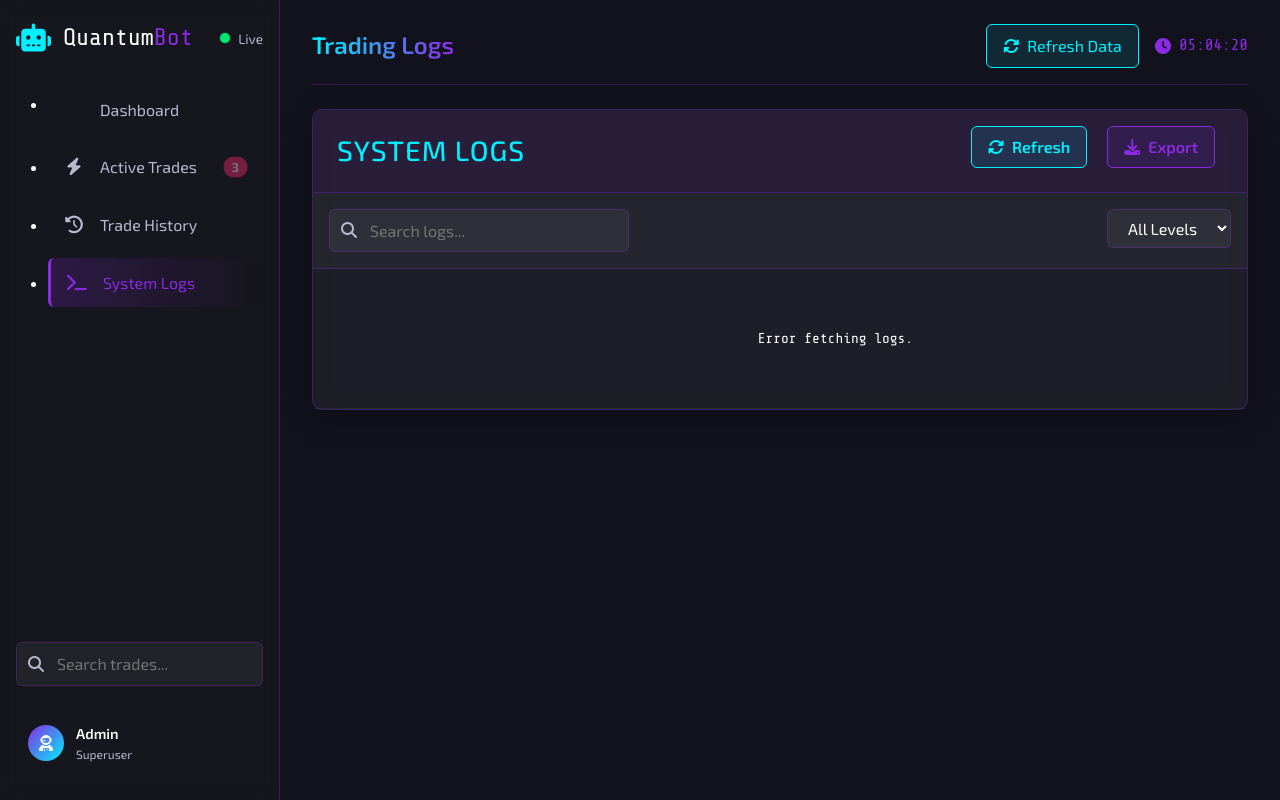
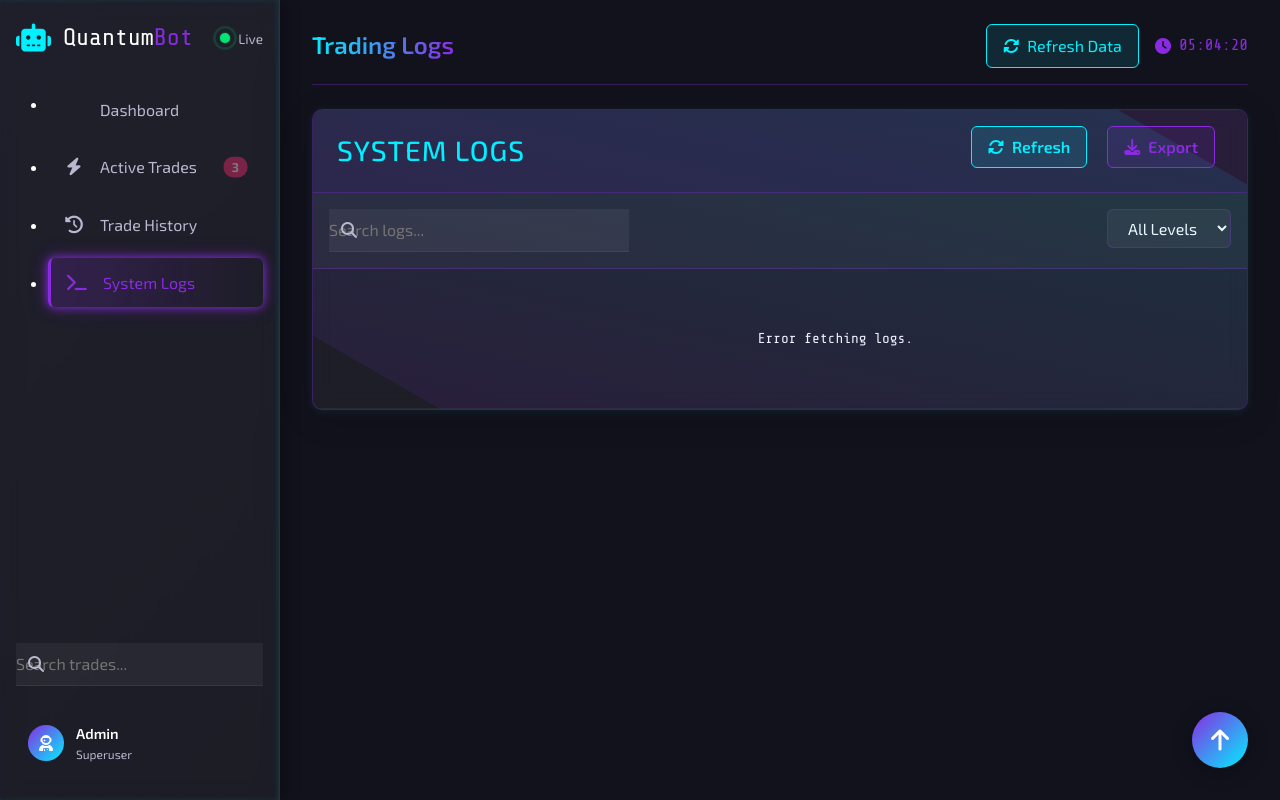
Before and after one commit to reyazk08/Dashboard, a Flask app: page /logs in a window 1280 px wide. Run offline with Flask 2, Linux system fonts and the light colour scheme.

Commit message:
visual enhancements

```diff
--- a/static/css/styles.css
+++ b/static/css/styles.css
@@ -15,16 +15,26 @@
     --warning: #ff9100;
     --danger: #ff5252;
     --info: #00b0ff;
+    --transition-base: all 0.4s cubic-bezier(0.16, 1, 0.3, 1);
 }
 
 body.dark-theme {
-    background-color: var(--primary-bg);
+    background: linear-gradient(-45deg, #0a0a12, #12121d, #1a1a2e, #2a2a3b);
+    background-size: 400% 400%;
     color: var(--text-primary);
     font-family: 'Exo 2', sans-serif;
     line-height: 1.6;
     margin: 0;
     padding: 0;
     min-height: 100vh;
+    animation: gradientBG 15s ease infinite;
+    transition: var(--transition-base);
+}
+
+@keyframes gradientBG {
+    0% { background-position: 0% 50%; }
+    50% { background-position: 100% 50%; }
+    100% { background-position: 0% 50%; }
 }
 
 /* ===== LAYOUT & STRUCTURE ===== */
@@ -42,7 +52,9 @@
     padding: 1.5rem 1rem;
     display: flex;
     flex-direction: column;
-    transition: all 0.3s ease;
+    transition: var(--transition-base);
+    box-shadow: 5px 0 15px rgba(0, 0, 0, 0.3),
+                -2px 0 5px rgba(0, 240, 255, 0.1) inset;
 }
 
 .main-content {
@@ -109,6 +138,24 @@
     animation: pulse 1.5s infinite;
 }
 
+.status-indicator::after {
+    content: '';
+    position: absolute;
+    top: -5px;
+    left: -5px;
+    right: -5px;
+    bottom: -5px;
+    border-radius: 50%;
+    border: 2px solid var(--success);
+    animation: pulseRing 2s infinite;
+    opacity: 0;
+}
+
+@keyframes pulseRing {
+    0% { transform: scale(0.8); opacity: 0.5; }
+    80%, 100% { transform: scale(1.4); opacity: 0; }
+}
+
 .status-text {
     font-size: 0.85rem;
     color: var(--text-secondary);
@@ -149,6 +201,8 @@
     background: linear-gradient(90deg, rgba(138, 43, 226, 0.2), transparent);
     color: var(--accent-purple);
     border-left: 3px solid var(--accent-purple);
+    box-shadow: 0 0 10px var(--accent-purple),
+                0 0 20px rgba(138, 43, 226, 0.3);
 }
 
 .pulse-badge {
@@ -182,16 +236,18 @@
     width: 100%;
     padding: 0.5rem 1rem 0.5rem 2.5rem;
     background: rgba(255, 255, 255, 0.05);
-    border: 1px solid var(--border-color);
-    border-radius: 6px;
+    border: none;
+    border-bottom: 1px solid var(--border-color);
     color: var(--text-primary);
-    transition: all 0.3s ease;
+    transition: var(--transition-base);
+    border-radius: 0;
+    padding-left: 0;
 }
 
 .search-input:focus {
     outline: none;
-    border-color: var(--accent-cyan);
-    box-shadow: 0 0 0 2px rgba(0, 240, 255, 0.2);
+    border-bottom-color: var(--accent-cyan);
+    box-shadow: 0 1px 0 0 var(--accent-cyan);
 }
 
 .user-profile {
@@ -294,20 +342,43 @@
     color: var(--accent-purple);
 }
 
-/* ===== CARD COMPONENTS ===== */
+/* ===== CARDS ===== */
 .card {
     background: var(--card-bg);
     border: 1px solid var(--border-color);
     border-radius: 10px;
     backdrop-filter: blur(5px);
     -webkit-backdrop-filter: blur(5px);
-    box-shadow: 0 8px 32px rgba(0, 0, 0, 0.2);
-    transition: transform 0.3s ease, box-shadow 0.3s ease;
+    box-shadow: 0 8px 32px rgba(0, 0, 0, 0.2),
+                0 2px 8px rgba(0, 240, 255, 0.1);
+    transition: var(--transition-base);
     margin-bottom: 1.5rem;
+    position: relative;
+    overflow: hidden;
+    transform-style: preserve-3d;
+    transform: perspective(1000px);
+}
+
+.card::before {
+    content: '';
+    position: absolute;
+    top: -50%;
+    left: -50%;
+    width: 200%;
+    height: 200%;
+    background: linear-gradient(
+        to bottom right,
+        rgba(0, 240, 255, 0) 0%,
+        rgba(0, 240, 255, 0.1) 30%,
+        rgba(138, 43, 226, 0.1) 70%,
+        rgba(138, 43, 226, 0) 100%
+    );
+    transform: rotate(30deg);
+    pointer-events: none;
 }
 
 .card:hover {
-    transform: translateY(-5px);
+    transform: perspective(1000px) rotateX(5deg) translateY(-5px);
     box-shadow: 0 12px 40px rgba(0, 0, 0, 0.3);
 }
 
@@ -321,6 +392,7 @@
     letter-spacing: 1px;
     padding: 1rem 1.5rem;
     border-radius: 10px 10px 0 0 !important;
+    transform: translateZ(20px);
 }
 
 .card-body {
@@ -908,16 +961,26 @@
     width: 100%;
     padding: 0.5rem 1rem 0.5rem 2.5rem;
     background: rgba(255, 255, 255, 0.05);
-    border: 1px solid var(--border-color);
-    border-radius: 6px;
+    border: none;
+    border-bottom: 1px solid var(--border-color);
     color: var(--text-primary);
-    transition: all 0.3s ease;
+    transition: var(--transition-base);
+    border-radius: 0;
+    padding-left: 0;
 }
 
 .log-search-input:focus {
     outline: none;
-    border-color: var(--accent-cyan);
-    box-shadow: 0 0 0 2px rgba(0, 240, 255, 0.2);
+    border-bottom-color: var(--accent-cyan);
+    box-shadow: 0 1px 0 0 var(--accent-cyan);
+}
+
+.log-level-filter {
+    padding: 0.5rem 1rem;
+    background: rgba(255, 255, 255, 0.05);
+    border: 1px solid var(--border-color);
+    border-radius: 6px;
+    color: var(--text-primary);
 }
 
 .log-content {
@@ -1217,6 +1280,73 @@
     gap: 0.5rem;
 }
 
+/* ===== FLOATING ACTION BUTTON ===== */
+.fab {
+    position: fixed;
+    bottom: 2rem;
+    right: 2rem;
+    z-index: 100;
+}
+
+.btn-fab {
+    width: 56px;
+    height: 56px;
+    border-radius: 50%;
+    background: linear-gradient(135deg, var(--accent-purple), var(--accent-cyan));
+    color: white;
+    border: none;
+    box-shadow: 0 4px 20px rgba(0, 0, 0, 0.3);
+    transition: var(--transition-base);
+    display: flex;
+    align-items: center;
+    justify-content: center;
+    font-size: 1.5rem;
+}
+
+.btn-fab:hover {
+    transform: scale(1.1) rotate(90deg);
+    box-shadow: 0 6px 25px rgba(138, 43, 226, 0.4);
+}
+
+/* ===== PARTICLES BACKGROUND ===== */
+.particles {
+    position: fixed;
+    top: 0;
+    left: 0;
+    width: 100%;
+    height: 100%;
+    pointer-events: none;
+    background-image: radial-gradient(
+        1px 1px at 20px 30px,
+        var(--accent-cyan),
+        transparent
+    );
+    background-size: 40px 40px;
+    animation: particlesMove 100s linear infinite;
+    opacity: 0.2;
+    z-index: -1;
+}
+
+@keyframes particlesMove {
+    from { background-position: 0 0; }
+    to { background-position: 100% 100%; }
+}
+
+/* ===== CUSTOM SCROLLBARS ===== */
+::-webkit-scrollbar {
+    width: 8px;
+    height: 8px;
+}
+
+::-webkit-scrollbar-thumb {
+    background: var(--accent-purple);
+    border-radius: 4px;
+}
+
+::-webkit-scrollbar-track {
+    background: rgba(255, 255, 255, 0.05);
+}
+
 /* ===== ANIMATIONS ===== */
 @keyframes pulse {
     0% {
--- a/static/js/scripts.js
+++ b/static/js/scripts.js
@@ -1,15 +1,75 @@
-// This file contains optional JavaScript for interactivity, such as auto-refreshing the homepage every 30 seconds.
+document.addEventListener('DOMContentLoaded', function() {
+    // Enhanced chart initialization
+    if (typeof performanceChart !== 'undefined') {
+        performanceChart.options = {
+            ...performanceChart.options,
+            elements: {
+                line: {
+                    tension: 0.3
+                },
+                point: {
+                    radius: 0,
+                    hoverRadius: 6,
+                    backgroundColor: 'rgba(0, 240, 255, 1)',
+                    borderWidth: 2
+                }
+            },
+            plugins: {
+                legend: {
+                    labels: {
+                        color: '#e0e0e0',
+                        font: {
+                            family: "'Exo 2', sans-serif"
+                        }
+                    }
+                },
+                tooltip: {
+                    backgroundColor: 'rgba(30, 30, 47, 0.9)',
+                    titleColor: '#ffffff',
+                    bodyColor: '#e0e0e0',
+                    borderColor: 'rgba(138, 43, 226, 0.5)',
+                    borderWidth: 1
+                }
+            },
+            scales: {
+                x: {
+                    grid: {
+                        color: 'rgba(255, 255, 255, 0.05)'
+                    },
+                    ticks: {
+                        color: '#b8b8d1'
+                    }
+                },
+                y: {
+                    grid: {
+                        color: 'rgba(255, 255, 255, 0.05)'
+                    },
+                    ticks: {
+                        color: '#b8b8d1'
+                    }
+                }
+            }
+        };
+        performanceChart.update();
+    }
 
-function refreshData() {
-    fetch('/')
-        .then(response => response.text())
-        .then(data => {
-            document.open();
-            document.write(data);
-            document.close();
-        })
-        .catch(error => console.error('Error fetching data:', error));
-}
+    // Table row hover effects
+    document.querySelectorAll('.table-dark tr').forEach(row => {
+        row.addEventListener('mouseenter', function() {
+            this.style.transform = 'translateX(4px)';
+        });
+        row.addEventListener('mouseleave', function() {
+            this.style.transform = '';
+        });
+    });
 
-// Set interval to refresh the homepage every 30 seconds
-setInterval(refreshData, 30000);
+    // Chart period switcher
+    document.querySelectorAll('.btn-chart').forEach(btn => {
+        btn.addEventListener('click', function() {
+            document.querySelectorAll('.btn-chart').forEach(b => b.classList.remove('active'));
+            this.classList.add('active');
+            // Here you would typically fetch new data for the selected period
+            console.log('Selected period:', this.dataset.period);
+        });
+    });
+});
--- a/templates/base.html
+++ b/templates/base.html
@@ -16,7 +16,8 @@
     <script src="https://cdn.jsdelivr.net/npm/chart.js"></script>
 </head>
 <body class="dark-theme">
-    <!-- Dashboard Wrapper -->
+    <div class="particles"></div>
+
     <div class="dashboard-wrapper">
         <!-- Sidebar -->
         <aside class="glass-sidebar">
@@ -36,26 +37,26 @@
             <nav class="sidebar-nav">
                 <ul>
                     <li class="nav-item {% if request.path == '/' %}active{% endif %}">
-                        <a href="/" class="nav-link">
+                        <a href="{{ url_for('index') }}" class="nav-link">
                             <i class="fas fa-chart-network"></i>
                             <span>Dashboard</span>
                         </a>
                     </li>
                     <li class="nav-item {% if request.path == '/active-trades' %}active{% endif %}">
-                        <a href="/active-trades" class="nav-link">
+                        <a href="{{ url_for('active_trades') }}" class="nav-link">
                             <i class="fas fa-bolt"></i>
                             <span>Active Trades</span>
                             <span class="badge pulse-badge">3</span>
                         </a>
                     </li>
                     <li class="nav-item {% if request.path == '/trades' %}active{% endif %}">
-                        <a href="/trades" class="nav-link">
+                        <a href="{{ url_for('trades') }}" class="nav-link">
                             <i class="fas fa-history"></i>
                             <span>Trade History</span>
                         </a>
                     </li>
                     <li class="nav-item {% if request.path == '/logs' %}active{% endif %}">
-                        <a href="/logs" class="nav-link">
+                        <a href="{{ url_for('logs') }}" class="nav-link">
                             <i class="fas fa-terminal"></i>
                             <span>System Logs</span>
                         </a>
@@ -104,6 +105,13 @@
         </main>
     </div>
 
+    <!-- Floating Action Button -->
+    <div class="fab">
+        <button class="btn-fab" onclick="window.scrollTo({top: 0, behavior: 'smooth'})">
+            <i class="fas fa-arrow-up"></i>
+        </button>
+    </div>
+
     <!-- Bootstrap JS -->
     <script src="https://cdn.jsdelivr.net/npm/bootstrap@5.1.3/dist/js/bootstrap.bundle.min.js"></script>
     <!-- Custom JS -->
```
Also changed, not shown: other parts of static/css/styles.css (+48 -66 lines).
